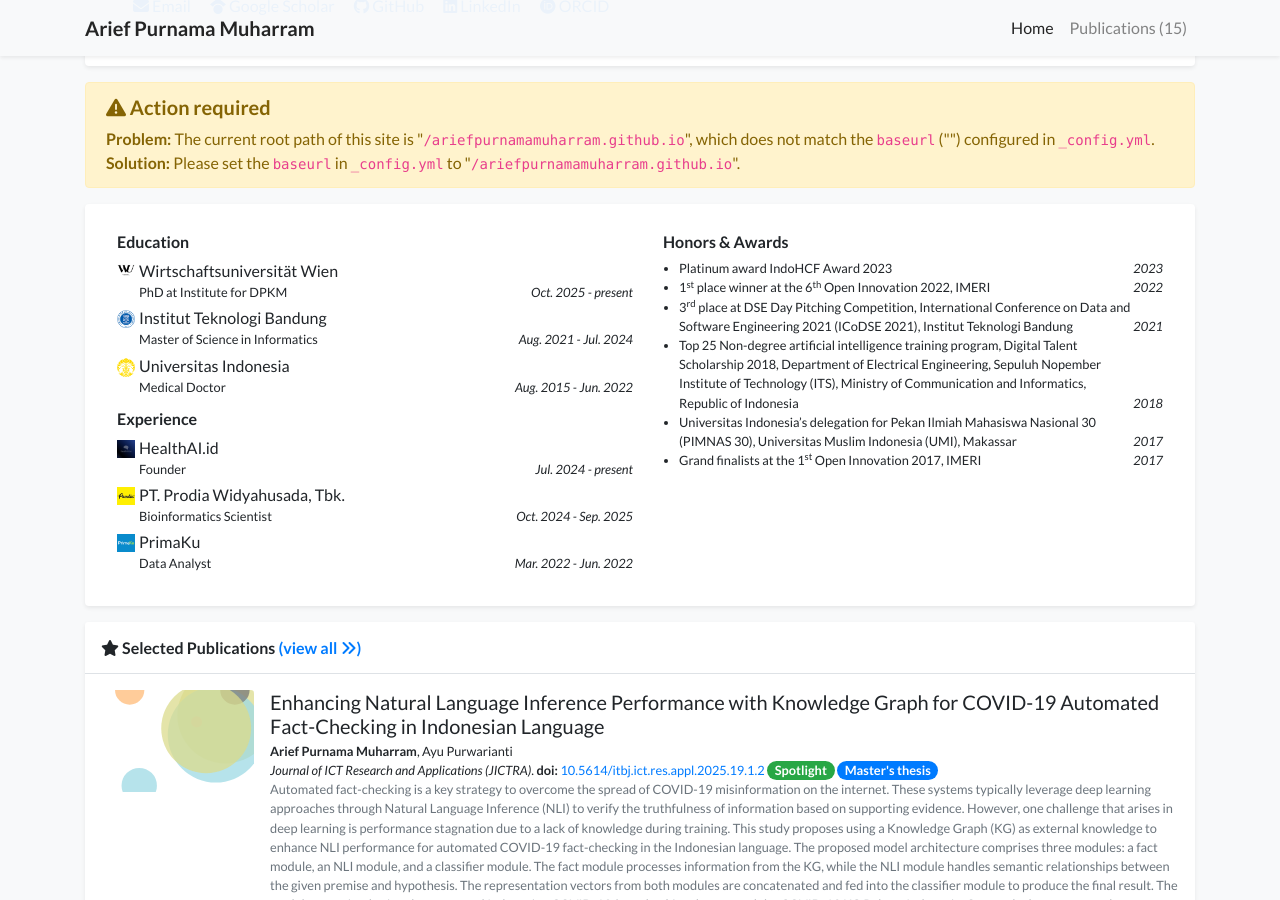
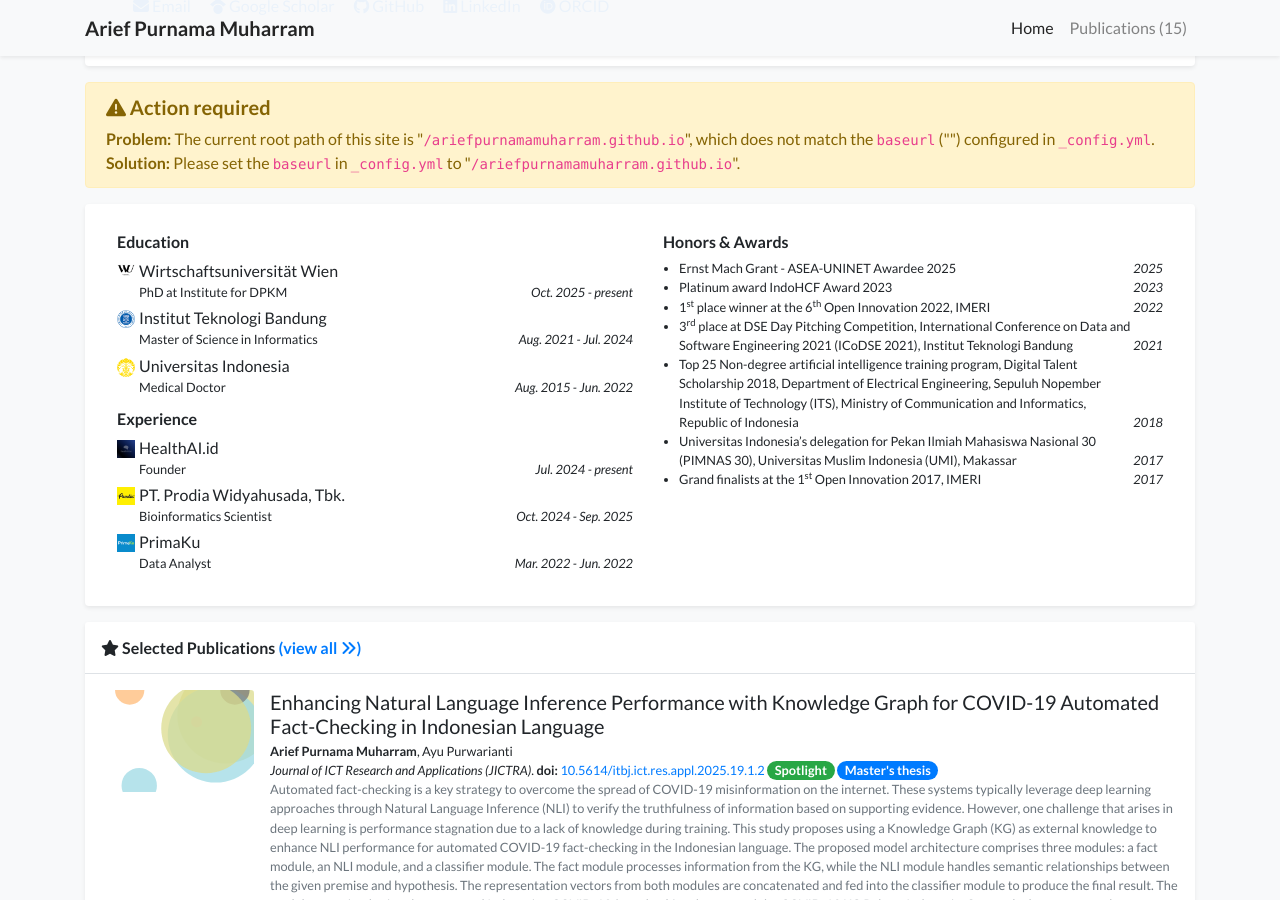
Before and after one commit to ariefpurnamamuharram/ariefpurnamamuharram.github.io, a Jekyll site: the page built from index.html, in a window 1280 px wide and 900 px high, scrolled down 455 px. Built offline with Jekyll 4.4.1, drawn with Linux system fonts in a browser that asks for light colours; a style sheet for code colours, icons or effects is not loaded.

Commit message:
Add Ernst Mach Grant – ASEA-UNINET Awardee 2025 to the Honors and Awards section.

```diff
--- a/_data/profile.yml
+++ b/_data/profile.yml
@@ -74,6 +74,8 @@
   date: Mar. 2022 - Jun. 2022
 
 awards:
+- name: Ernst Mach Grant - ASEA-UNINET Awardee 2025
+  date: 2025
 - name: Platinum award IndoHCF Award 2023
   date: 2023
 - name: 1<sup>st</sup> place winner at the 6<sup>th</sup> Open Innovation 2022, IMERI
```
